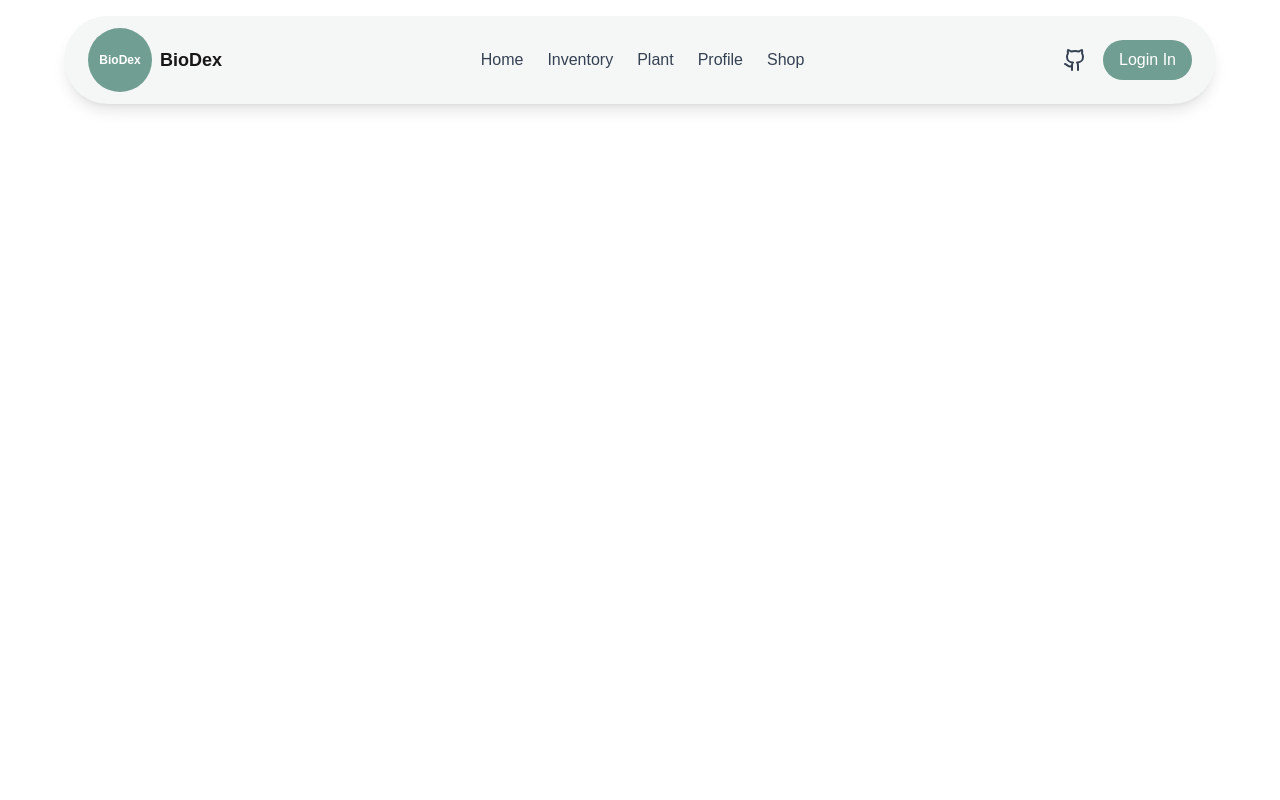
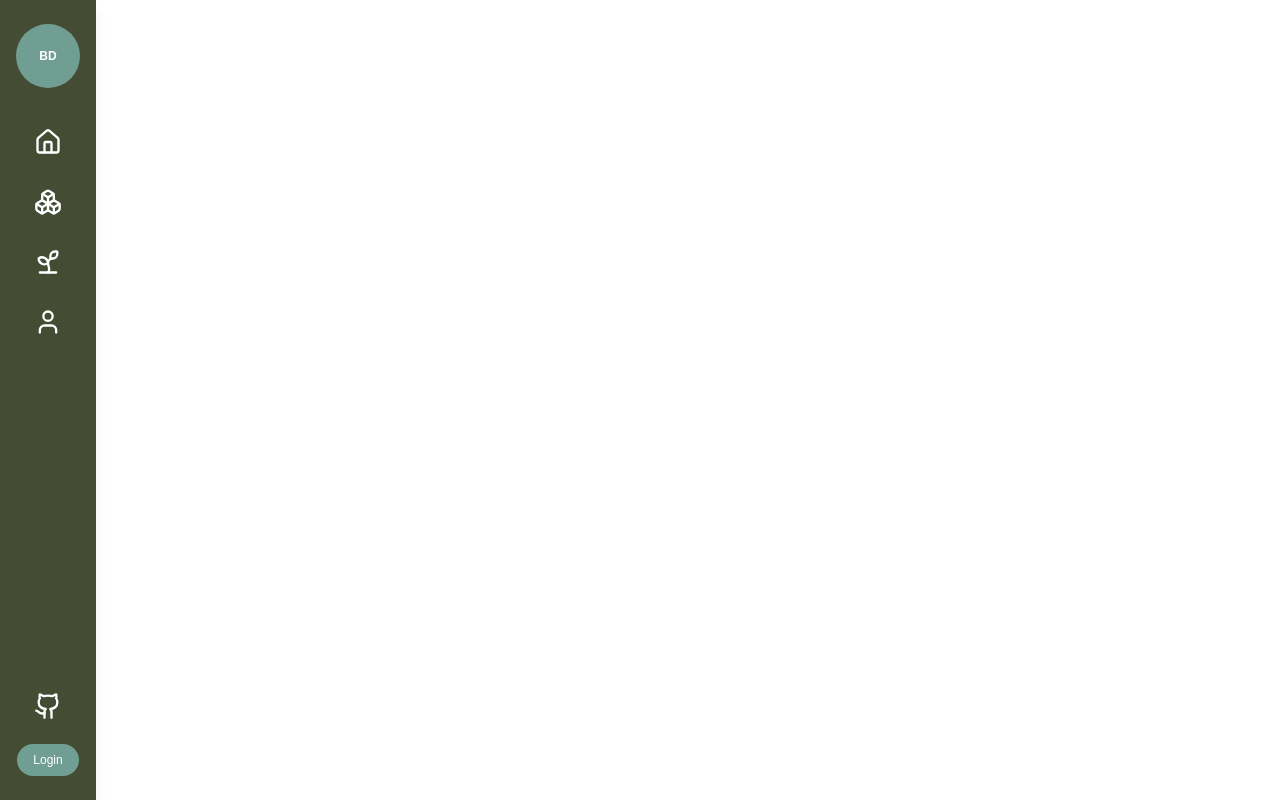
Before and after one commit to MontyPython-HTML/Biodex, a Next.js app: page / in a window 1280 px wide. Built offline with nearby package versions, Linux system fonts and the light colour scheme.

Commit message:
upload file page

```diff
--- a/app/Homepage/page.tsx
+++ b/app/Homepage/page.tsx
@@ -0,0 +1,7 @@
+export default function HomePage() {
+  return (
+    <div>
+        hello world
+    </div>
+  );
+}
--- /dev/null
+++ b/app/Import/page.tsx
@@ -0,0 +1,21 @@
+export default function Import() {
+  return (
+    <div className="min-h-screen flex items-center justify-center bg-gray-100">
+      <form
+        action="/action_page.php"
+        method="post"
+        encType="multipart/form-data"
+        className="bg-white p-6 rounded-lg shadow-md flex flex-col gap-4 w-full max-w-md"
+      >
+        <h2 className="text-2xl font-semibold text-gray-700 text-center">Upload File</h2>
+
+        <input type="file" id="myFile" name="filename"
+          className="border border-gray-300 rounded p-2 cursor-pointer"
+        />
+
+        <input type="submit" value="Submit" className="bg-navy text-white font-medium py-2 rounded hover:bg-green-600 transition-colors cursor-pointer"
+        />
+      </form>
+    </div>
+  );
+}
--- a/app/globals.css
+++ b/app/globals.css
@@ -25,3 +25,10 @@ body {
   color: var(--foreground);
   font-family: Arial, Helvetica, sans-serif;
 }
+
+.parallax{
+  background-attachment: fixed;
+  background-position: center;
+  background-repeat: no-repeat;
+  background-size: cover;
+}
--- a/app/page.tsx
+++ b/app/page.tsx
@@ -1,48 +1,63 @@
-import { Github } from "lucide-react";
+import { Home, Boxes, Sprout, User, Github } from "lucide-react";
 
-export default function Home() {
+export default function HomePage() {
   return (
-    <nav
-      className="fixed top-4 left-1/2 -translate-x-1/2 w-[90%] max-w-6xl
-        bg-[#f4f7f6] backdrop-blur-md shadow-lg rounded-full px-6 py-3
-        flex items-center justify-between z-50"
-    >
-      <div className="flex items-center space-x-2">
+    <div className="flex min-h-screen">
+
+      <nav className="fixed left-0 top-0 w-24 h-full bg-[#444C34] shadow-lg flex flex-col items-center py-6">
+        {/* Logo */}
         <div className="w-16 h-16 bg-[#719e92] rounded-full flex items-center justify-center text-white font-semibold text-xs">
-          BioDex
-        </div>
-        <span className="font-bold text-lg">BioDex</span>
+          BD
         </div>
 
-      <ul
-        id="navbar"
-        className="hidden md:flex items-center space-x-6 text-gray-700 font-medium bg-[#f4f7f6]"
-      >
-        <li><a href="#top" className="hover:text-black">Home</a></li>
-        <li><a href="#about" className="hover:text-black">Inventory</a></li>
-        <li><a href="#coursesContainer" className="hover:text-black">Plant</a></li>
-        <li><a href="#calendar" className="hover:text-black">Profile</a></li>
-        <li><a href="#chatbot" className="hover:text-black">Shop</a></li>
+
+        <ul className="flex flex-col items-center mt-10 space-y-8">
+          <li>
+            <a href="#top" className="hover:text-[#719e92] transition">
+              <Home className="w-7 h-7 text-white" />
+            </a>
+          </li>
+          <li>
+            <a href="#about" className="hover:text-[#719e92] transition">
+              <Boxes className="w-7 h-7 text-white" />
+            </a>
+          </li>
+          <li>
+            <a href="#coursesContainer" className="hover:text-[#719e92] transition">
+              <Sprout className="w-7 h-7 text-white" />
+            </a>
+          </li>
+          <li>
+            <a href="#calendar" className="hover:text-[#719e92] transition">
+              <User className="w-7 h-7 text-white" />
+            </a>
+          </li>
         </ul>
 
-      <div className="flex items-center space-x-4">
-        {/* GitHub Icon */}
+
+        <div className="mt-auto flex flex-col items-center space-y-6">
           <a
             href="https://github.com/"
             target="_blank"
             rel="noopener noreferrer"
-          className="hover:text-black transition"
+            className="hover:text-[#719e92] transition"
           >
-          <Github className="w-6 h-6 text-gray-700 hover:text-black" />
+            <Github className="w-7 h-7 text-white" />
           </a>
 
           <a
             href="#calendarsection"
-          className="bg-[#719e92] text-white px-4 py-2 rounded-full hover:bg-[#88a2ad] transition"
+            className="bg-[#719e92] text-white px-4 py-2 rounded-full hover:bg-[#88a2ad] transition text-xs"
           >
-          Login In
+            Login
           </a>
         </div>
       </nav>
+
+
+      <main className="flex-1 ml-24">
+        {/* Your page content here, e.g., parallax sections */}
+      </main>
+    </div>
   );
 }
```
Lines whose indentation alone changed are shown as unchanged.
